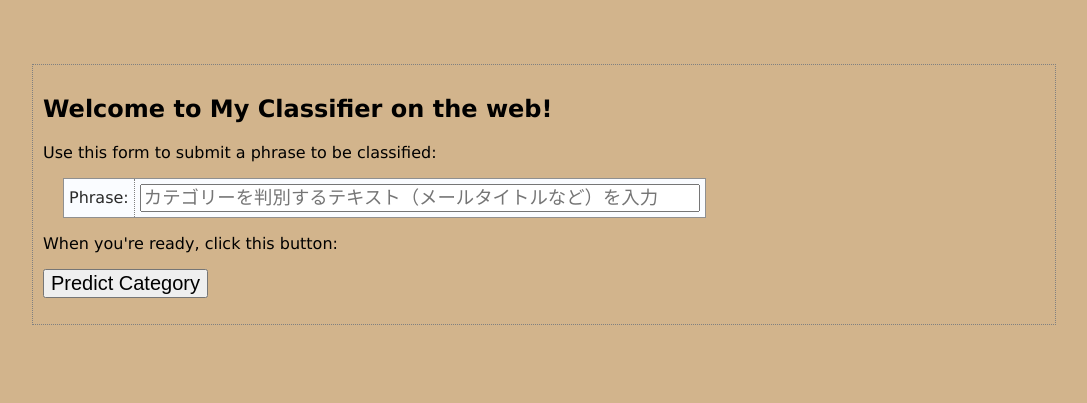
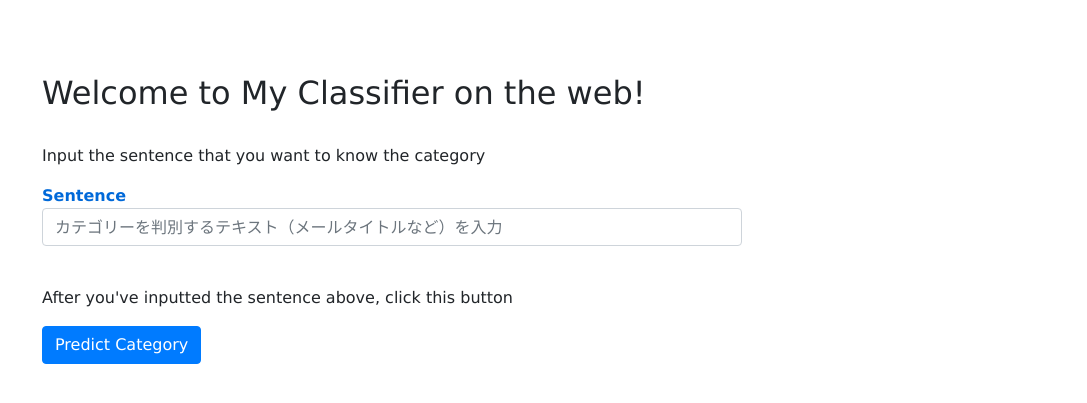
Before and after one commit to asWater/classifier_api, a Flask app: page / in a window 1280 px wide. Shown: the top 403 px of the page, without its empty margins (96-1183 px from the left). Run offline with Flask 2, Linux system fonts and the light colour scheme; some libraries are stand-ins or nearby versions.

Commit message:
Style Adjustments, and created one more path "predict-api" for API.

```diff
--- a/app/server.py
+++ b/app/server.py
@@ -1,5 +1,5 @@
 # Module import
-from flask import Flask, render_template, request, redirect, url_for
+from flask import Flask, render_template, request, redirect, url_for, jsonify
 import os
 
 # My own modules
@@ -19,11 +19,11 @@ def entry_page() -> 'html':
 	return render_template('entry.html',
 							the_title='Welcome to My Classifier on the web!')
 
-# Route /viewlog ================================================================
+# Route /predict ================================================================
 @app.route('/predict', methods=['POST'])
 def do_predict() -> 'html':
 	phrase = request.form['phrase']
-	title = 'Here are your results:'
+	title = 'Here is the result.'
 	results = predict( phrase )
 
 	return render_template('results.html',
@@ -31,6 +31,16 @@ def do_predict() -> 'html':
 						   the_phrase = phrase,
 						   the_results = results,)
 
+# Route /predict-api ================================================================
+@app.route('/predict-api', methods=['POST'])
+def do_predict_api():
+	phrase = request.form['phrase']
+	result = predict( phrase )
+	return jsonify({
+			'phrase': phrase,
+			'category': result
+		})
+
 # Run the applicaiton ===============================================================
 if __name__ == '__main__':
 	if cf_port is None:
--- /dev/null
+++ b/app/static/css/myStyle.css
@@ -0,0 +1,17 @@
+body {
+  font-family:      Verdana, Geneva, Arial, sans-serif;
+  font-size:        medium;
+  margin-top:       5%;
+  margin-bottom:    5%;
+  margin-left:      10%;
+  margin-right:     10%;
+  padding:          10px 10px 10px 10px;
+}
+
+.phraseInput {
+  width: 700px;
+}
+
+.blueKeyword {
+	color: #0069d9;
+}
--- a/app/templates/base.html
+++ b/app/templates/base.html
@@ -2,7 +2,9 @@
 <html>
     <head>
         <title>{{ the_title }}</title>
-        <link rel="stylesheet" href="static/hf.css" />
+        <link rel="stylesheet" href="https://stackpath.bootstrapcdn.com/bootstrap/4.3.1/css/bootstrap.min.css" />
+        <link rel="stylesheet" href="static/css/myStyle.css" />
+        <script src="https://stackpath.bootstrapcdn.com/bootstrap/4.3.1/js/bootstrap.min.js"></script>
     </head>
     <body>
         {% block body %}
--- a/app/templates/entry.html
+++ b/app/templates/entry.html
@@ -3,17 +3,16 @@
 {% block body %}
 
 <h2>{{ the_title }}</h2>
-
+<br>
 <form method='POST' action='/predict'>
-	<table>
-		<p>Use this form to submit a phrase to be classified:</p>
-		<tr>
-			<td>Phrase:</td>
-			<td><input name='phrase' type='TEXT' placeholder="カテゴリーを判別するテキスト（メールタイトルなど）を入力" width='60'></td>
-		</tr>
-	</table>
-	<p>When you're ready, click this button:</p>
-	<p><input value='Predict Category' type='SUBMIT'></p>
+	<p>Input the sentence that you want to know the category</p>
+	<div class="form-group">
+    	<strong class="blueKeyword">Sentence</strong>
+    	<input name="phrase" class="form-control phraseInput" placeholder="カテゴリーを判別するテキスト（メールタイトルなど）を入力" required>
+  	</div>
+  	<br>
+	<p>After you've inputted the sentence above, click this button</p>
+	<input class="btn btn-primary" value='Predict Category' type='SUBMIT'>
 </form>
 
 {% endblock %}
```
Also changed, not shown: app/templates/results.html (+6 -5 lines), app/static/css/hf.css (renamed from app/static/hf.css).
